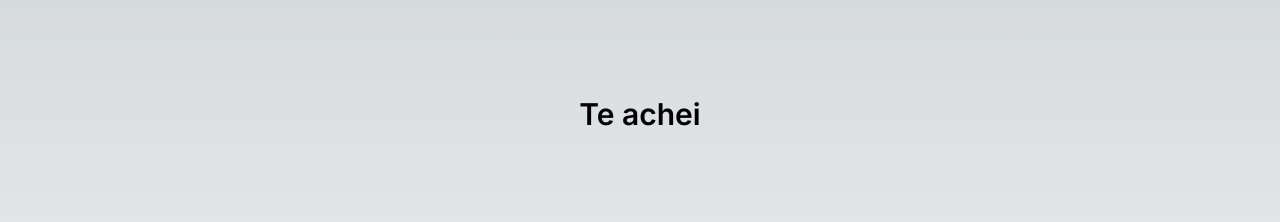
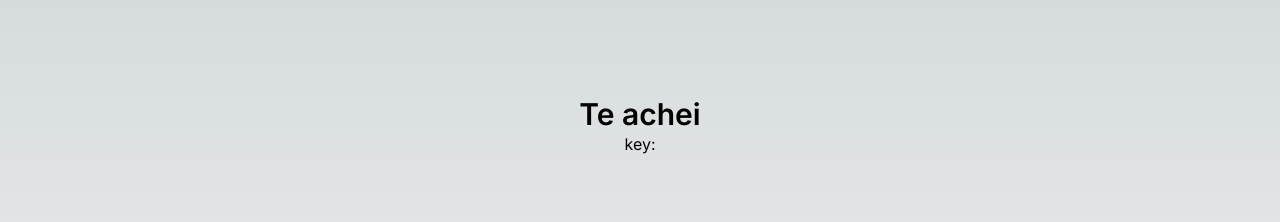
Before and after one commit to alcantaraDev/teachei-map, a Next.js app: page / in a window 1280 px wide. Shown: the top 222 px of the page. Built offline with nearby package versions, Linux system fonts and the light colour scheme.

Commit message:
wip: test map api

```diff
--- a/app/page.tsx
+++ b/app/page.tsx
@@ -1,10 +1,13 @@
-import Image from "next/image";
+import { Map } from "@/components/google-maps/Map";
 
 export default function Home() {
   return (
     <main className="flex min-h-screen flex-col items-center p-24">
       <h1 className="text-3xl font-semibold">Te achei</h1>
-
+      <Map
+      center={{lat: -10.926477432250977, lng: -37.07320022583008}}
+      zoom={10}
+      />
     </main>
   );
 }
--- /dev/null
+++ b/components/google-maps/Map.tsx
@@ -0,0 +1,31 @@
+"use client"
+
+import { env } from "@/env"
+import { APIProvider, Map as GoogleMap} from "@vis.gl/react-google-maps"
+
+export type coordinates = {
+    lat: number
+    lng: number
+}
+
+export type MapProps = {
+    center: coordinates
+    zoom: number
+}
+
+export function Map({ center, zoom }:MapProps) {
+    return (
+        <>
+        <span>key: {env.GOOGLE_MAPS_KEY}</span>
+        {/* <APIProvider apiKey={env.GOOGLE_MAPS_KEY}>
+            <GoogleMap
+            style={{width: '90vw', height: '800px'}}
+            defaultCenter={{lat: 22.54992, lng: 0}}
+            defaultZoom={3}
+            gestureHandling={'greedy'}
+            disableDefaultUI={true}
+            />
+        </APIProvider> */}
+        </>
+    )
+}
--- /dev/null
+++ b/env.ts
@@ -0,0 +1,7 @@
+export type envType = {
+    GOOGLE_MAPS_KEY: string
+}
+
+export const env = {
+    GOOGLE_MAPS_KEY: process.env.GOOGLE_MAPS_KEY
+} as envType
--- a/package.json
+++ b/package.json
@@ -9,7 +9,7 @@
     "lint": "next lint"
   },
   "dependencies": {
-    "@react-google-maps/api": "^2.19.3",
+    "@vis.gl/react-google-maps": "^1.0.0",
     "next": "14.2.3",
     "react": "^18",
     "react-dom": "^18"
```
Also changed, not shown: 1 other file (tests, documents, lock files or other folders).
